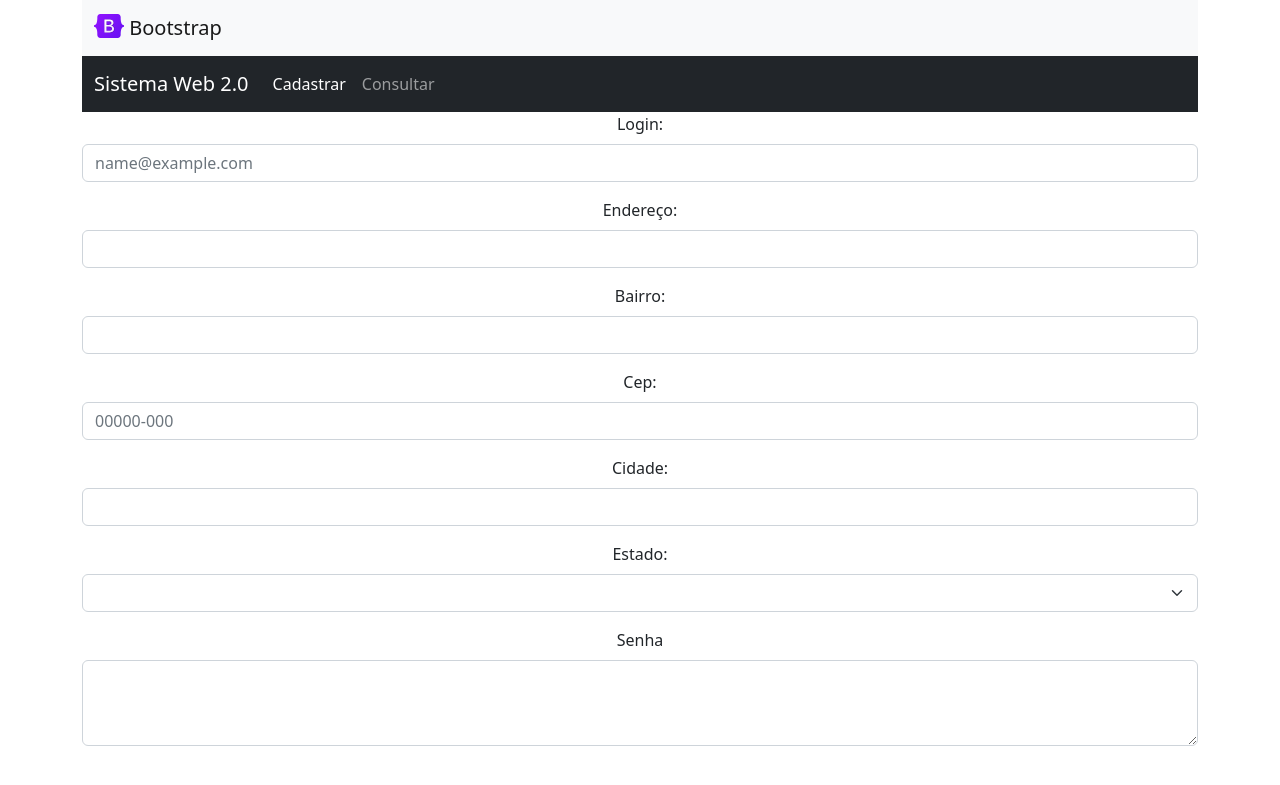
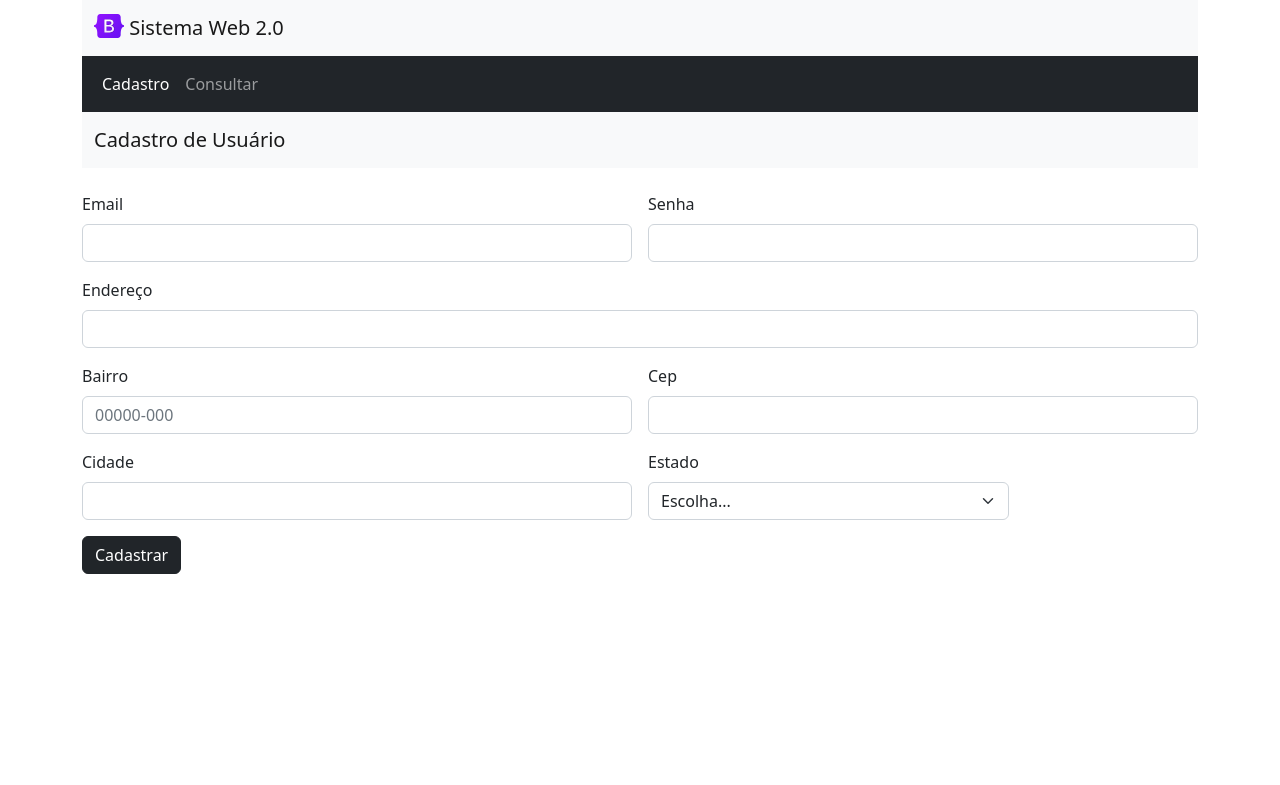
Before and after one commit to yTrosky/sistema_login, a PHP site: page / in a window 1280 px wide. Shown: the top 785 px of the page. Run offline with PHP 8.4, Linux system fonts and the light colour scheme.

Commit message:
Atualizacao

```diff
--- a/index.php
+++ b/index.php
@@ -8,72 +8,95 @@
 <script src="https://cdn.jsdelivr.net/npm/bootstrap@5.2.0/dist/js/bootstrap.min.js" integrity="sha384-ODmDIVzN+pFdexxHEHFBQH3/9/vQ9uori45z4JjnFsRydbmQbmL5t1tQ0culUzyK" crossorigin="anonymous"></script>
     </head>
     <body>
-        <div class="container text-center">
+        <div class="container text">
         <div class="row">
             <div class="col">
                 <nav class="navbar bg-light">
                     <div class="container-fluid">
                          <a class="navbar-brand" href="#">
                             <img src="img/bootstrap-logo.svg" alt="" width="30" height="24" class="d-inline-block align-text-top">
-                                 Bootstrap
+                            Sistema Web 2.0
                         </a>
                     </div>
                 </nav>
             </div>
         </div>
+
+
         <div class="row">
             <div class="col">
                 <nav class="navbar navbar-expand-lg navbar-dark bg-dark">
                     <div class="container-fluid">
-                        <a class="navbar-brand" href="#">Sistema Web 2.0</a>
                             <button class="navbar-toggler" type="button" data-bs-toggle="collapse" data-bs-target="#navbarNavDropdown" aria-controls="navbarNavDropdown" aria-expanded="false" aria-label="Toggle navigation">
                                     <span class="navbar-toggler-icon"></span>
                             </button>
                     <div class="collapse navbar-collapse" id="navbarNavDropdown">
                         <ul class="navbar-nav">
                             <li class="nav-item">
-                                <a class="nav-link active" aria-current="page" href="#">Cadastrar</a>
+                                <a class="nav-link active" aria-current="page" href="index.php">Cadastro</a>
                             </li>
                             <li class="nav-item">
-                                <a class="nav-link" href="#">Consultar</a>
+                                <a class="nav-link" href="consulta.php">Consultar</a>
                             </li>
-      </ul>
-    </div>
-  </div>
-</nav>
+                        </ul>
+                    </div>
+                </div>
+              </nav>
             </div>
         </div>
+
+
         <div class="row">
             <div class="col">
+<nav class="navbar bg-light">
+    <div class="container-fluid">
+                <span class="navbar-brand">Cadastro de Usuário</span>
+            </div>
+</nav>
+</div>
+</div>
 
-                <div class="mb-3">
-                    <label for="exampleFormControlInput1" class="form-label">Login:</label>
-                        <input type="email" class="form-control" id="exampleFormControlInput1" placeholder="name@example.com">
+       <div class="row">
+            <div class="col">&nbsp;</div>
+</div>
+
+<div class="row">
+            <div class="col">
+                <form class="row g-3">
+                    <div class="col-md-6">
+
+                    <label for="exampleFormControlInput1" class="form-label">Email</label>
+                        <input type="email" class="form-control" id="inputEmail14">
                 </div>
 
-                <div class="mb-3">
-                    <label for="exampleFormControlInput1" class="form-label">Endereço:</label>
-                        <input type="email" class="form-control" id="exampleFormControlInput1" >
+                <div class="col-md-6">
+                    <label for="exampleFormControlInput1" class="form-label">Senha</label>
+                        <input type="email" class="form-control" id="inputPassword4" >
                 </div>
-                <div class="mb-3">
-                    <label for="exampleFormControlInput1" class="form-label">Bairro:</label>
+                <div class="col-12">
+                    <label for="exampleFormControlInput1" class="form-label">Endereço</label>
                         <input type="email" class="form-control" id="exampleFormControlInput1" >
                 </div>
 
-                <div class="mb-3">
-                    <label for="exampleFormControlInput1" class="form-label">Cep:</label>
+                <div class="col-6">
+                    <label for="exampleFormControlInput1" class="form-label">Bairro</label>
                         <input type="email" class="form-control" id="exampleFormControlInput1" placeholder="00000-000">
                 </div>
 
-                <div class="mb-3">
-                    <label for="exampleFormControlInput1" class="form-label">Cidade:</label>
+                <div class="col-6">
+                    <label for="exampleFormControlInput1" class="form-label">Cep</label>
                         <input type="email" class="form-control" id="exampleFormControlInput1" placeholder="">
                 </div>
 
-                <div class="mb-3">
-                    <label for="exampleFormControlInput1" class="form-label">Estado:</label>
+                <div class="col-md-6">
+                    <label for="exampleFormControlInput1" class="form-label">Cidade</label>
+                        <input type="email" class="form-control" id="exampleFormControlInput1" placeholder="">
+                </div>
+
+                <div class="col-md-4">
+                    <label for="exampleFormControlInput1" class="form-label">Estado</label>
                     <select class="form-select" aria-label="Default select example">
-  <option selected></option>
+  <option selected>Escolha...</option>
   <option value="AC">AC</option>
   <option value="AL">AL</option>
   <option value="AP">AP</option>
@@ -101,14 +124,17 @@
   <option value="TO">TO</option>
   <option value="DF">DF</option>
 </select>
+</div>
+<div class="col-12">
+<button type="submit" class="btn btn-dark">Cadastrar</button>
                 </div>
 
-            <div class="mb-3">
-                <label for="exampleFormControlTextarea1" class="form-label">Senha</label>
-                    <textarea class="form-control" id="exampleFormControlTextarea1" rows="3"></textarea>
-            </div>
+</form>
 
         </div>
         </div>
+</div>
+
+
     </body>
 </html>
```
Also changed, not shown: consulta.php (added, +106 -0 lines).
